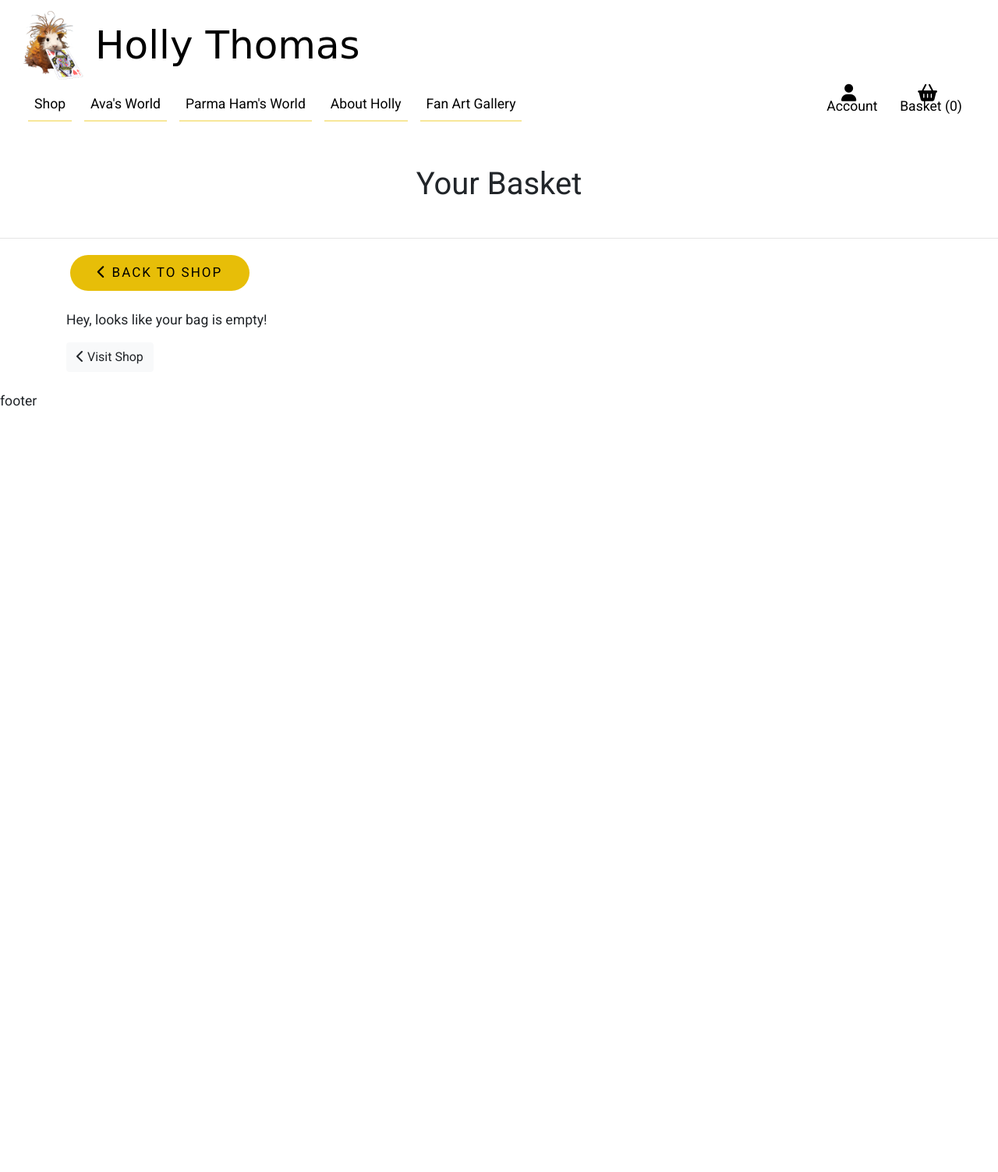
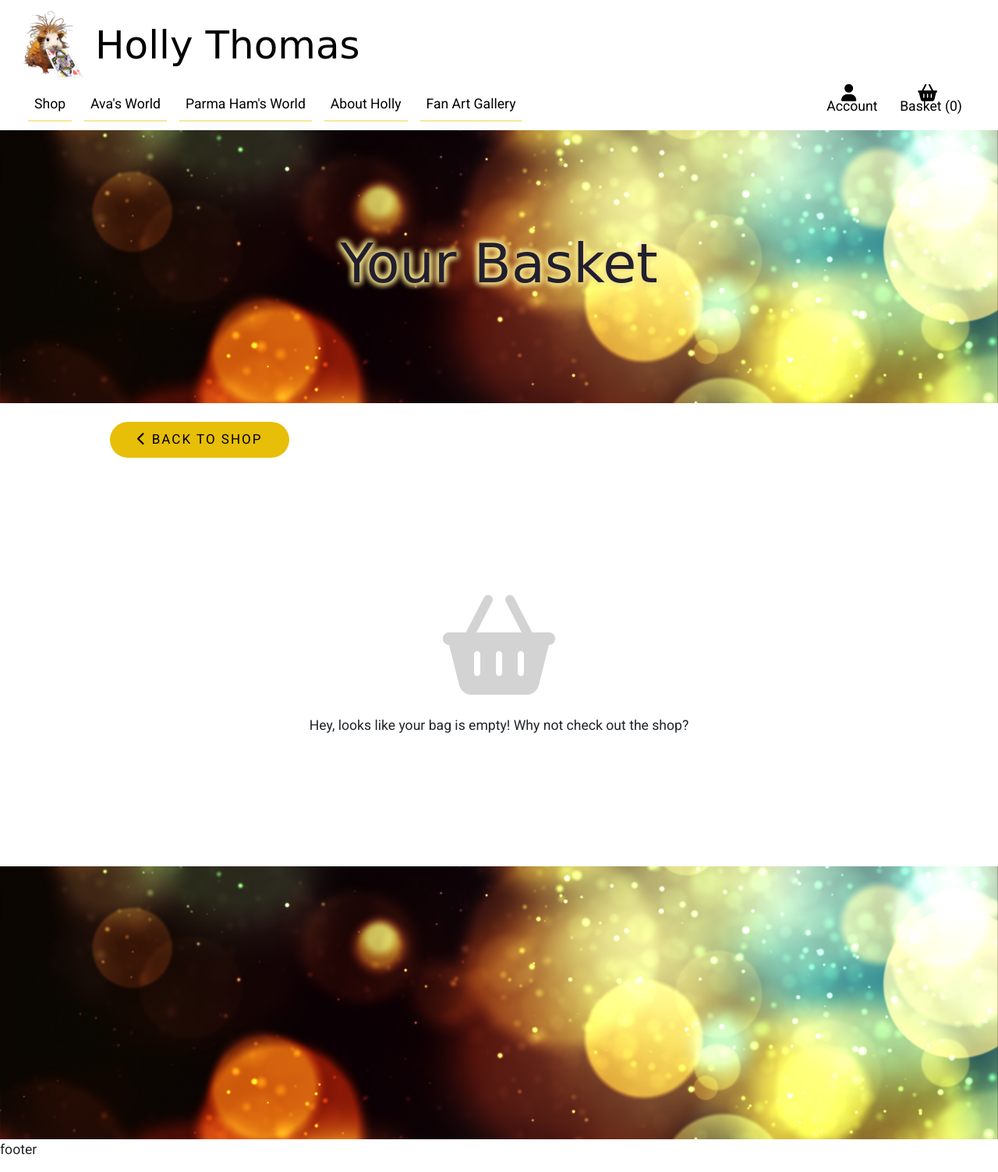
Before and after one commit to Code-Institute-Submissions/Author-Site, a Django app: page /shopping_basket/ in a window 1280 px wide. Shown: the whole page at 78% size. Before the commit the page ends 521 px from the top, so only its background shows below. Run offline with Django 3.2, Linux system fonts and the light colour scheme; some libraries are stand-ins or nearby versions; some web fonts are replaced.

Commit message:
Paralax headers to fan art & gallery pages - edit / add fan art heading + style adjustments - user art gallery heading + style adjustments - Shopping basket header + styling - Shopping basket formatting for empty basket

```diff
--- a/shopping_basket/static/shopping_basket/css/shopping_basket.css
+++ b/shopping_basket/static/shopping_basket/css/shopping_basket.css
@@ -1,3 +1,7 @@
+.basket-button-div {
+    margin: 0 4vw;
+}
+
 .basket-item {
     margin: 12px 4vw;
     display: flex;
@@ -40,6 +44,25 @@
     margin: 0 4vw;
 }
 
+.empty-basket-div {
+    height: 50vw;
+    max-height: 500px;
+    padding: 0 10%;
+}
+
+.empty-basket-icon {
+    height: 100%;
+    display: flex;
+    flex-direction: column;
+    align-items: center;
+    justify-content: center;
+}
+
+.empty-basket-icon i {
+   font-size: 10vw;
+   color: lightgrey;
+}
+
 /* ------------------------ CONDITIONAL RENDERING */
 
 .basket-item #update-button {
--- a/shopping_basket/templates/shopping_basket/shopping_basket.html
+++ b/shopping_basket/templates/shopping_basket/shopping_basket.html
@@ -10,18 +10,21 @@
 
     <section id="basket">
 
-        <!-- PAGE HEADER -->
-        <div>
-            <h1 class="page-title">Your Basket</h1>
-            <hr>
-        </div>
+        <!-- PARALAX HEADING -->
+        <section id="page-heading">
+            <div class="paralax-background">
+                <div class="paralax-text-div">
+                    <h2 class="paralax-text">Your Basket</h2>
+                </div>
+            </div>
+        </section>
 
         <!-- BASKET -->
         <div class="row">
             <div class="container">
 
-                <div>
-                    <a href="{% url 'products' %}" class="glow-button mb-4">
+                <div class="basket-button-div">
+                    <a href="{% url 'products' %}" class="glow-button my-4">
                         <span class="icon">
                             <i class="fas fa-chevron-left"></i>
                         </span>
@@ -37,7 +40,7 @@
 
                             <!-- IMAGE -->
                             <div>
-                                <img src="{{ item.product.image.url }}" alt="product photo">
+                                <img src="{{ item.product.image.url }}" alt="product photo" class="mb-3">
                             </div>
 
                             <!-- DETAILS -->
@@ -132,7 +135,7 @@
                             {% csrf_token %}
 
                             <div>
-                                <button class="glow-button mt-3">
+                                <button class="glow-button mt-3 my-4">
                                 <span class="icon">
                                     <i class="fas fa-money-bill-wave"></i>
                                 </span>
@@ -144,19 +147,27 @@
 
                 {% else %}
 
-                <div>
-                    <p>Hey, looks like your bag is empty!</p>
-                    <a href="{% url 'products' %}" class="btn btn-light mb-4">
+                <div class="empty-basket-div">
+
+
+                    <div class="empty-basket-icon">
                         <span class="icon">
-                            <i class="fas fa-chevron-left"></i>
+                            <i class="fas fa-shopping-basket"></i>
                         </span>
-                        <span>Visit Shop</span>
-                    </a>
+                        <br>
+                        <p>Hey, looks like your bag is empty! Why not check out the shop?</p>
+                    </div>
+
+
                 </div>
 
                 {% endif %}
             </div>
         </div>
+          <!-- PARALAX PAGE BREAK -->
+    <div class="paralax-background">
+    </div>
+
     </section>
 
 
```
Also changed, not shown: fan_art/static/fan_art/css/fan_art.css (+5 -5 lines), fan_art/templates/fan_art/add_fan_art.html (+12 -6 lines), fan_art/templates/fan_art/edit_fan_art.html (+11 -7 lines), fan_art/templates/fan_art/user_art_gallery.html (+13 -6 lines).
